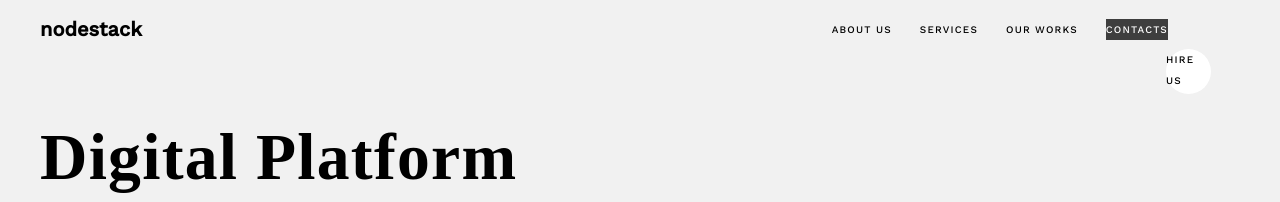
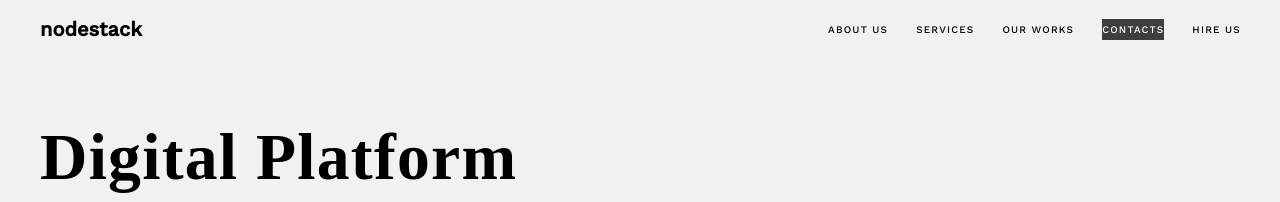
Before and after one commit to nodestack/nodestack.github.io, a Jekyll site: the page built from index.html, in a window 1280 px wide. Shown: the top 202 px of the page. Built offline with Jekyll 4.4.1, drawn with Linux system fonts in a browser that asks for light colours; nearby versions of some CDN libraries; some web fonts are replaced.

Commit message:
Update nav.html

```diff
--- a/_includes/nav.html
+++ b/_includes/nav.html
@@ -48,7 +48,7 @@
                         <a href="#contact-us">Contacts</a>
                     </li>
                     <li class="page-scroll">
-                        <a href="javascript:void(0)" class="icon" >Hire us</a>
+                        <a href="#" >Hire us</a>
                     </li>
                 </ul>
             </div>
```
